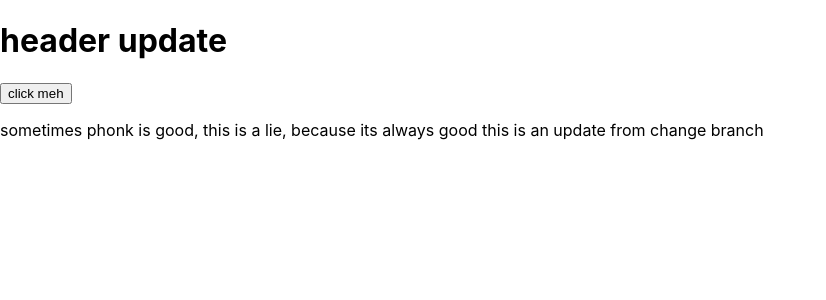
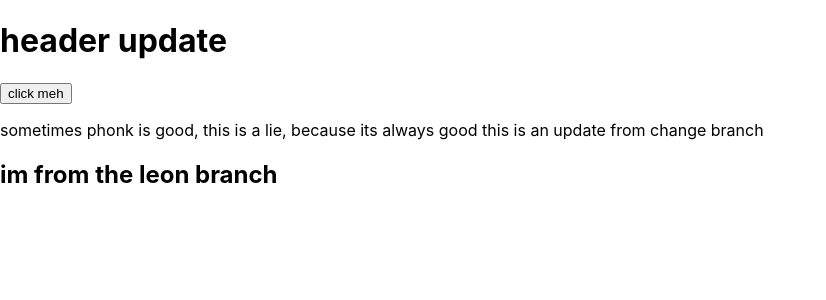
Before and after one commit to Fluffy-Lion/g-flow, a React (Create React App) app: page / in a window 1280 px wide. Shown: the top 300 px of the page, without its empty margins (0-826 px from the left). Built offline with nearby package versions, Linux system fonts and the light colour scheme.

Commit message:
from leon branch

```diff
--- a/src/App.js
+++ b/src/App.js
@@ -11,6 +11,7 @@ const App = () => {
           sometimes phonk is good, this is a lie, because its always good
           this is an update from change branch
         </p>
+        <h2>im from the leon branch</h2>
       </div>
     </div>
   )
```
